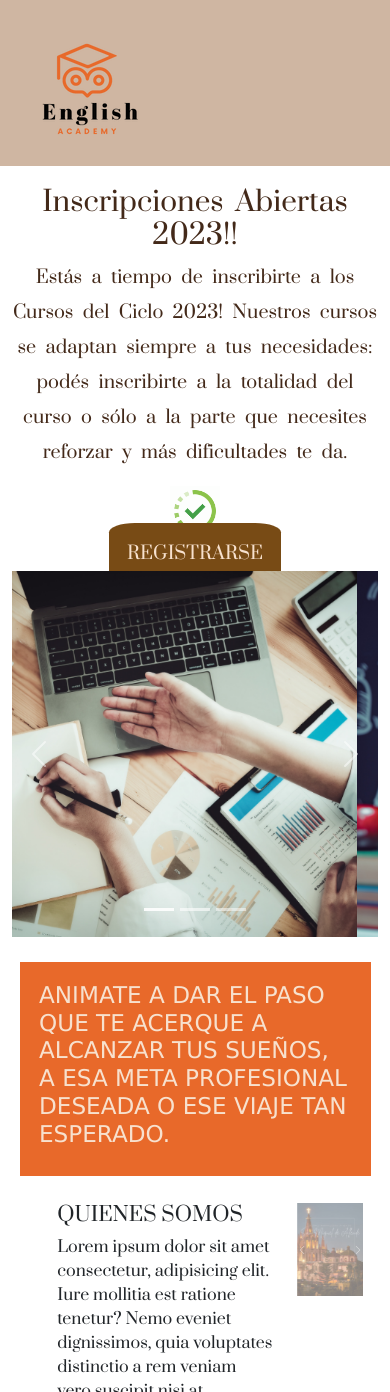
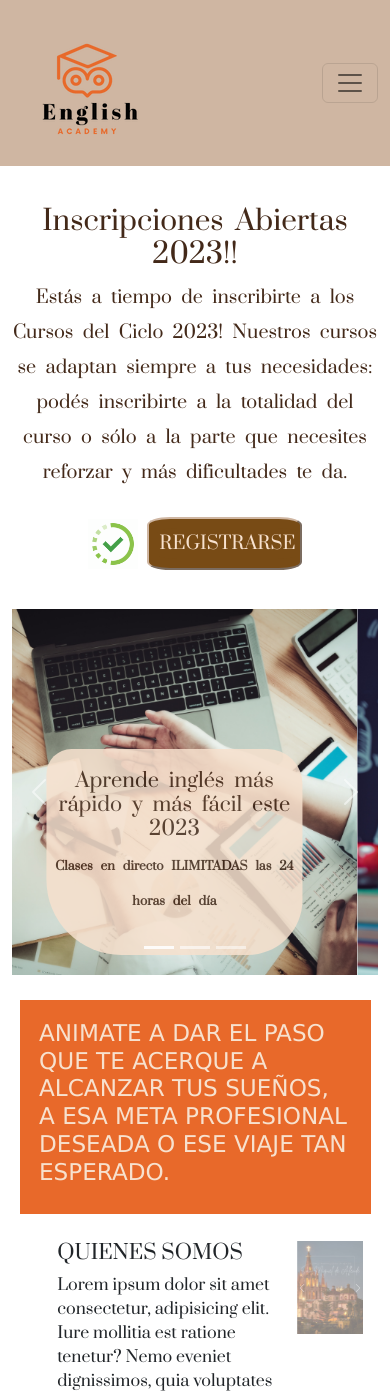
Before and after one commit to GrupoSegundaEtapa/Proyecto, a plain HTML site: page index.html in a window 390 px wide. Shown: the top 1392 px of the page. Drawn offline with nearby package versions, Linux system fonts and the light colour scheme; a web font is replaced by a local one.

Commit message:
add styl
se configura responsive Nav, enlaces del index interno,

```diff
--- a/assets/css/stylesheet.css
+++ b/assets/css/stylesheet.css
@@ -33,16 +33,31 @@
       color: var(--diabled);
       margin-bottom: 25px;
 }
-.button.registro{
+.btnRegistro{
+      margin-top: 3%;
       background-color: var(--secondary);
-      padding: 5%;
+      padding: 2%;
       color: var(--light);
       text-decoration: none;
      border-radius: 15%;
+     border-color: var(--primary);
 
  }
- .button.registro:hover{
+ .btnRegistro:hover{
        transform:scale(1.3);
+ }
+ #text-inicio{
+      padding-top: 5%;
+      margin-bottom: 10%;
+}
+
+ .carousel-caption.d-md-block{
+      background-color: var(--light);
+      color: var(--diabled);
+      border-radius: 25px 35px 55px 75px;
+      font-size: 12px;
+      font-weight: bold;
+      opacity: 0.85;
  }
 .slogans{
       margin: 5%;
--- a/index.html
+++ b/index.html
@@ -27,10 +27,16 @@
             <nav class="navbar navbar-expand-lg">
                   <div class="container-fluid">
                         <img src="/assets/img/logotransparente.png" href="/index.html" alt="Logo">
+                        <button class="navbar-toggler" type="button" data-bs-toggle="collapse"
+                              data-bs-target="#navbarNavDropdown" aria-controls="navbarNavDropdown"
+                              aria-expanded="false" aria-label="Toggle navigation">
+                              <span class="navbar-toggler-icon"></span>
+                        </button>
                         <div class="collapse navbar-collapse" id="navbarNavDropdown">
                               <ul class="navbar-nav me-auto mb-2 mb-lg-0">
                                     <li class="nav-item">
-                                          <a class="nav-link active" aria-current="page" href="/assets/quienes_somos.html">Quienes
+                                          <a class="nav-link active" aria-current="page"
+                                                href="/assets/quienes_somos.html">Quienes
                                                 Somos</a>
                                     </li>
                                     <li class="nav-item dropdown">
@@ -39,9 +45,9 @@
                                                 Niveles
                                           </a>
                                           <ul class="dropdown-menu">
-                                                <li><a class="dropdown-item" href="#">Basico</a></li>
-                                                <li><a class="dropdown-item" href="#">Intermedio</a></li>
-                                                <li><a class="dropdown-item" href="#">Avanzado</a></li>
+                                                <li><a class="dropdown-item" href="#nivelBasico">Basico</a></li>
+                                                <li><a class="dropdown-item" href="#nivelInter">Intermedio</a></li>
+                                                <li><a class="dropdown-item" href="#nivelAvan">Avanzado</a></li>
                                           </ul>
                                     </li>
                                     <li class="nav-item">
@@ -63,13 +69,14 @@
       <section class="inicio">
             <div class="container text-center">
                   <div class="row">
-                        <div class="col-md-6 col-sm-4">
+                        <div class="col-md-6 col-sm-4" id="text-inicio">
                               <h1>Inscripciones Abiertas 2023!!</h1>
                               <p>Estás a tiempo de inscribirte a los Cursos del Ciclo 2023! Nuestros cursos se adaptan
                                     siempre a tus necesidades: podés inscribirte a la totalidad del curso o sólo a la
                                     parte que necesites reforzar y más dificultades te da.</p>
-                              <img src="/assets/img/check.gif" width="50" alt="check"><br>
-                              <a href="/form.html" class="button registro"> REGISTRARSE </a>
+                              <img src="/assets/img/check.gif" width="50" alt="check">
+                              <button class="btnRegistro"><a href="/form.html" class="btnRegistro">REGISTRARSE
+                                    </a></button>
                         </div>
                         <div class="col-md-6 col-sm-4">
                               <!--carrucel inscripcion-->
@@ -87,7 +94,7 @@
                                           <div class="carousel-item active">
                                                 <img src="/assets/img/2carrucel.png" class="d-block w-100"
                                                       alt="ingles academia">
-                                                <div class="carousel-caption d-none d-md-block">
+                                                <div class="carousel-caption d-md-block">
                                                       <h5>Aprende inglés más rápido y más fácil este 2023</h5>
                                                       <p>Clases en directo ILIMITADAS
                                                             las 24 horas del día
@@ -97,7 +104,7 @@
                                           <div class="carousel-item">
                                                 <img src="/assets/img/4carrucel.png" class="d-block w-100"
                                                       alt="ingles academia">
-                                                <div class="carousel-caption d-none d-md-block">
+                                                <div class="carousel-caption d-md-block">
                                                       <h5>¿Por qué nuestro curso?</h5>
                                                       <p>Tiene herramienta que
                                                             perfecciona tu pronunciación
@@ -107,7 +114,7 @@
                                           <div class="carousel-item">
                                                 <img src="/assets/img/5carrucel.png" class="d-block w-100"
                                                       alt="ingles academia">
-                                                <div class="carousel-caption d-none d-md-block">
+                                                <div class="carousel-caption d-md-block">
                                                       <h5>Seguimiento a tu progreso</h5>
                                                       <p>Te acompañamos de manera personalizada a través de WhatsApp,
                                                             para estar conectados contigo durante tu proceso.
@@ -206,8 +213,11 @@
                                     <img src="/assets/img/img1.jpg">
                                     <div class="contenido">
                                           <h3>Nivelación</h3>
-                                          <p>Evaluamos tus habilidades para conocer tu nivel de inglés, de modo que puedas sumarte al curso más adecuado según tus conocimientos previos.</p>
-                                          <a href="#">Consultanos! </a> <!--reedireccionar a contacto-->
+                                          <p>Evaluamos tus habilidades para conocer tu nivel de inglés, de modo que
+                                                puedas sumarte al curso más adecuado según tus conocimientos previos.
+                                          </p>
+                                          <a href="#">Consultanos! </a>
+                                          <!--reedireccionar a contacto-->
                                     </div>
                               </div>
                         </div>
@@ -220,7 +230,8 @@
                                                 necesidades
                                                 de
                                                 nuestros alumnos.</p>
-                                          <a href="#">Leer mas! </a> <!--reedireccionar a FAQ-->
+                                          <a href="#">Leer mas! </a>
+                                          <!--reedireccionar a FAQ-->
                                     </div>
                               </div>
                         </div>
@@ -230,7 +241,8 @@
                                     <div class="contenido">
                                           <h3>Certificado</h3>
                                           <p>Título oficial, terciario, con validez nacional, avalado por la UNC.</p>
-                                          <a href="#">Leer mas! </a> <!--reedireccionar a FAQ-->
+                                          <a href="#">Leer mas! </a>
+                                          <!--reedireccionar a FAQ-->
                                     </div>
                               </div>
                         </div>
@@ -246,7 +258,7 @@
                               <div class="card">
                                     <img src="/assets/img/nivel3.jpg">
                                     <div class="contenido">
-                                          <h3>Nivel Básico</h3>
+                                          <h3 id="nivelBasico">Nivel Básico</h3>
                                           <p>Comenzá desde cero con tu aprendizaje,para ir avanzando en el contenido
                                                 propuesto
                                                 y
@@ -260,7 +272,7 @@
                               <div class="card">
                                     <img src="/assets/img/nivel2.jpg">
                                     <div class="contenido">
-                                          <h3>Nivel Intermedio</h3>
+                                          <h3 id="nivelInter">Nivel Intermedio</h3>
                                           <p>Cursos regulares,que están diseñados para ayudarte a practicar inglés y
                                                 seguir
                                                 sumando
@@ -273,7 +285,7 @@
                               <div class="card">
                                     <img src="/assets/img/nivel1.jpg">
                                     <div class="contenido">
-                                          <h3>Nivel Avanzado</h3>
+                                          <h3 id="nivelAvan">Nivel Avanzado</h3>
                                           <p>Cursos intensivos, para ayudarte a practicar inglés avanzando más
                                                 rápido,logrando un
                                                 nivel alto en corto tiempo de produccion oral/escrita y escucha activa.
@@ -292,12 +304,17 @@
                               <img src="/assets/img/mision.png" alt="Mision">
                         </div>
                         <div class="col-8">
-                        <p>Nuestra <strong>Misión</strong> principal es la enseñanza del idioma inglés a niños, jóvenes y adultos, y también brindar información sobre los servicios necesarios para el intercambio cultural con los distintos paises de habla inglesa.</p>
+                              <p>Nuestra <strong>Misión</strong> principal es la enseñanza del idioma inglés a niños,
+                                    jóvenes y adultos, y también brindar información sobre los servicios necesarios para
+                                    el intercambio cultural con los distintos paises de habla inglesa.</p>
                         </div>
                   </div>
                   <div class="row">
                         <div class="col-8">
-                        <p>Tenemos la <strong>Visón</strong> y creemos firmemente que la educación de calidad al alcance del mayor número posible de personas de todas las edades, es necesaria para la convivencia internacional, el desarrollo comunitario, la realización y expresión personal y el mejoramiento de las relaciones entre los países del mundo.</p>
+                              <p>Tenemos la <strong>Visón</strong> y creemos firmemente que la educación de calidad al
+                                    alcance del mayor número posible de personas de todas las edades, es necesaria para
+                                    la convivencia internacional, el desarrollo comunitario, la realización y expresión
+                                    personal y el mejoramiento de las relaciones entre los países del mundo.</p>
                         </div>
                         <div class="col-2">
                               <img src="/assets/img/vision.png" alt="Vision">
@@ -308,7 +325,9 @@
                               <img src="/assets/img/valor.png" alt="Valor">
                         </div>
                         <div class="col-8">
-                        <p>Nuestros <strong>Valores :</strong> Excelencia y calidad en nuetros servicios, eficiencia, innovación, pasión por lo que hacemos, compromiso con nuestros alumnos, responsabilidad, transparencia.</p>
+                              <p>Nuestros <strong>Valores :</strong> Excelencia y calidad en nuetros servicios,
+                                    eficiencia, innovación, pasión por lo que hacemos, compromiso con nuestros alumnos,
+                                    responsabilidad, transparencia.</p>
                         </div>
                   </div>
             </div>
@@ -325,13 +344,16 @@
                                     <button class="accordion-button" type="button" data-bs-toggle="collapse"
                                           data-bs-target="#collapseOne" aria-expanded="true"
                                           aria-controls="collapseOne">
-                                          <strong>¿Tienen cursos para niños? ¿A partir de que edad se pueden anotar?</strong>
+                                          <strong>¿Tienen cursos para niños? ¿A partir de que edad se pueden
+                                                anotar?</strong>
                                     </button>
                               </h2>
                               <div id="collapseOne" class="accordion-collapse collapse show"
                                     aria-labelledby="headingOne" data-bs-parent="#accordionExample">
                                     <div class="accordion-body">
-                                          Cursos a partir de los 7 años, nuestro método de enseñanza para niños utiliza el juego como uno de los recursos para acompañar la enseñanza del idioma, por los beneficios que éste aporta al desarrollo del aprendizaje.
+                                          Cursos a partir de los 7 años, nuestro método de enseñanza para niños utiliza
+                                          el juego como uno de los recursos para acompañar la enseñanza del idioma, por
+                                          los beneficios que éste aporta al desarrollo del aprendizaje.
                                     </div>
                               </div>
                         </div>
@@ -346,7 +368,9 @@
                               <div id="collapseTwo" class="accordion-collapse collapse" aria-labelledby="headingTwo"
                                     data-bs-parent="#accordionExample">
                                     <div class="accordion-body">
-                                          Modalidad asincrónica, completamente a distancia, para que puedas manejarte libremente en tus tiempos y horarios disponibles. Consultas disponibles con nuestros tutores desde las 8h am. hasta las 22pm.
+                                          Modalidad asincrónica, completamente a distancia, para que puedas manejarte
+                                          libremente en tus tiempos y horarios disponibles. Consultas disponibles con
+                                          nuestros tutores desde las 8h am. hasta las 22pm.
                                     </div>
                               </div>
                         </div>
@@ -361,7 +385,8 @@
                               <div id="collapseThree" class="accordion-collapse collapse" aria-labelledby="headingThree"
                                     data-bs-parent="#accordionExample">
                                     <div class="accordion-body">
-                                          Podrás utilizar tu certificado a nivel provincial y nacional y validarlo para hacer traducciones y proyectos de manera profesional.
+                                          Podrás utilizar tu certificado a nivel provincial y nacional y validarlo para
+                                          hacer traducciones y proyectos de manera profesional.
                                     </div>
                               </div>
                         </div>
```
Lines whose indentation alone changed are shown as unchanged.
